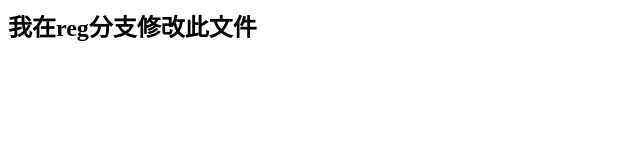
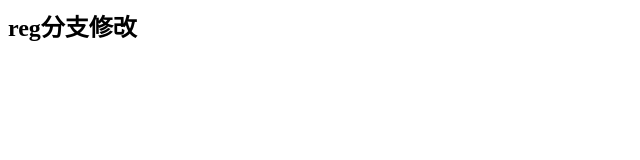
Before and after one commit to w2chidao/project_02, a plain HTML site: page index.html in a window 1280 px wide. Shown: the whole page, without its empty margins (0-640 px from the left). Drawn offline with Linux system fonts and the light colour scheme.

Commit message:
reg分支中修改文件

```diff
--- a/index.html
+++ b/index.html
@@ -1 +1 @@
-<h2>我在reg分支修改此文件</h2>
+<h2>reg分支修改</h2>
```
